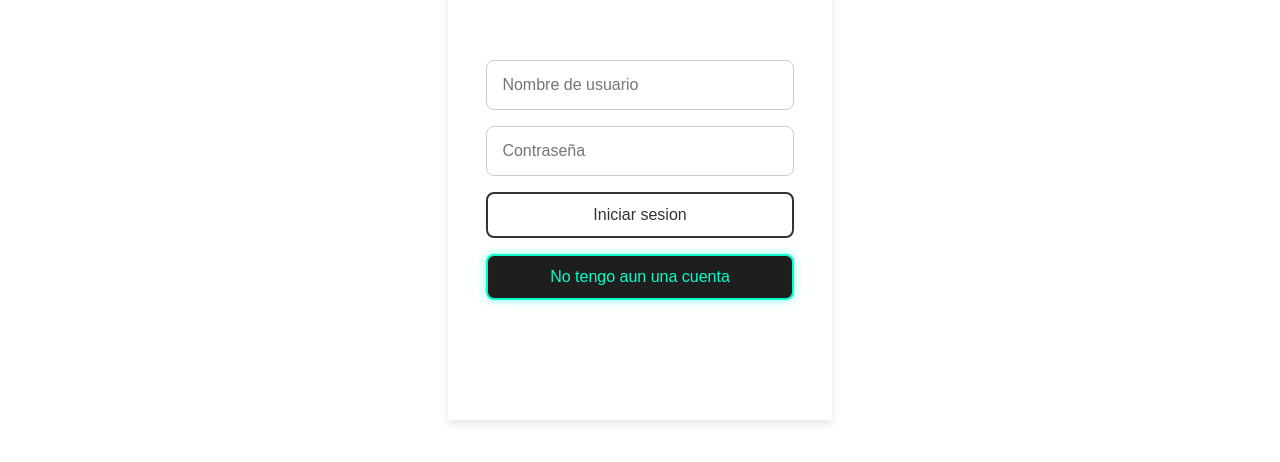
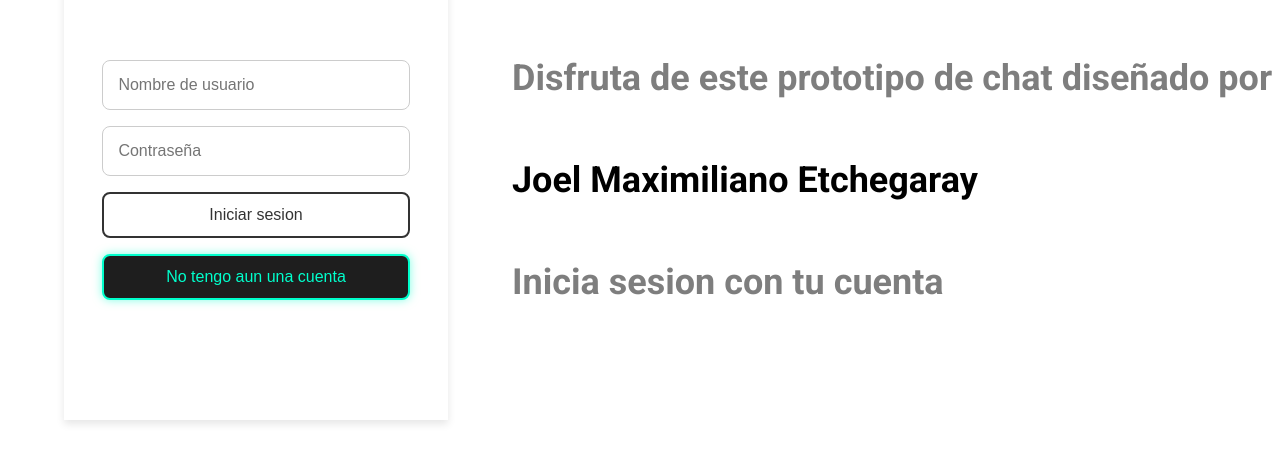
Before and after one commit to Eiyu2002/chatApp, a React (Vite) app in the folder cliente/Chat/: page /authLogin in a window 1280 px wide. Shown: the part 220-682 px from the top of the page. Built offline with nearby package versions, Linux system fonts and the light colour scheme; no server answers.

Commit message:
SE DISEÑO COMPLETAMENTE EL ENTORNO DEL FORMULARIO.

```diff
--- /dev/null
+++ b/cliente/Chat/src/assets/stylePageAuth.css
@@ -0,0 +1,27 @@
+.contentMain {
+  display: flex;
+  width: 100vw;
+  height: 100vh;
+}
+
+.sectionForm {
+  width: 40%;
+  display: flex;
+  justify-content: center;
+  align-items: center;
+}
+
+.heroSection {
+  font-family: "Roboto", serif;
+  font-size: 1.5em;
+  display: flex;
+  flex-direction: column;
+  justify-content: center;
+
+  text-align: start;
+}
+
+
+.heroSection > h1{
+    opacity: 0.5;
+}
--- a/cliente/Chat/src/pages/PagesAuthLogin.jsx
+++ b/cliente/Chat/src/pages/PagesAuthLogin.jsx
@@ -1,12 +1,21 @@
-import React from 'react'
-import ComponentFormAuth from '../components/formAuth/ComponentFormAuth'
+import React from "react";
+import ComponentFormAuth from "../components/formAuth/ComponentFormAuth";
+import "../assets/stylePageAuth.css";
 
 function PagesAuthLogin() {
   return (
-   <section style={{width: "100vw", height: "100vh", display: "flex", justifyContent: "center", alignItems: "center"}}>
+    <div className="contentMain">
+      <section className="sectionForm">
         <ComponentFormAuth registerPage={false}></ComponentFormAuth>
-   </section>
-  )
+      </section>
+
+      <section className="heroSection">
+        <h1>Disfruta de este prototipo de chat diseñado por</h1>
+        <h2>Joel Maximiliano Etchegaray</h2>
+        <h1>Inicia sesion con tu cuenta</h1>
+      </section>
+    </div>
+  );
 }
 
-export default PagesAuthLogin
+export default PagesAuthLogin;
--- a/cliente/Chat/src/pages/PagesAuthRegister.jsx
+++ b/cliente/Chat/src/pages/PagesAuthRegister.jsx
@@ -1,12 +1,21 @@
-import React from 'react'
-import ComponentFormAuth from '../components/formAuth/ComponentFormAuth'
+import React from "react";
+import ComponentFormAuth from "../components/formAuth/ComponentFormAuth";
+import "../assets/stylePageAuth.css"
 
 function PagesAuth() {
   return (
-   <section style={{width: "100vw", height: "100vh", display: "flex", justifyContent: "center", alignItems: "center"}}>
+    <div className="contentMain">
+      <section className="sectionForm">
         <ComponentFormAuth registerPage={true}></ComponentFormAuth>
-   </section>
-  )
+      </section>
+
+      <section className="heroSection">
+        <h1>Un chat sencillo pero cumple, aun asi</h1>
+        <h2>No es mas que un simple chat :)</h2>
+        <h1>Create una cuenta y disfruta</h1>
+      </section>
+    </div>
+  );
 }
 
-export default PagesAuth
+export default PagesAuth;
```
